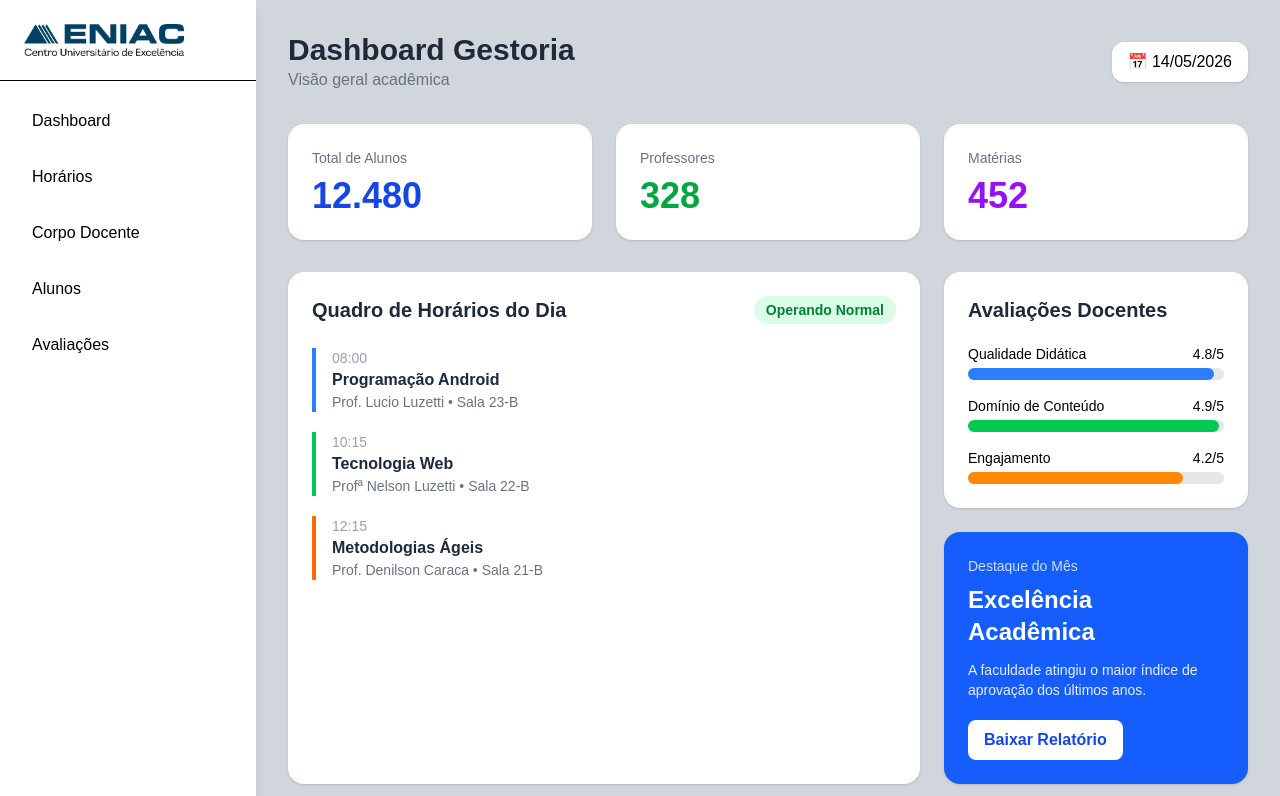
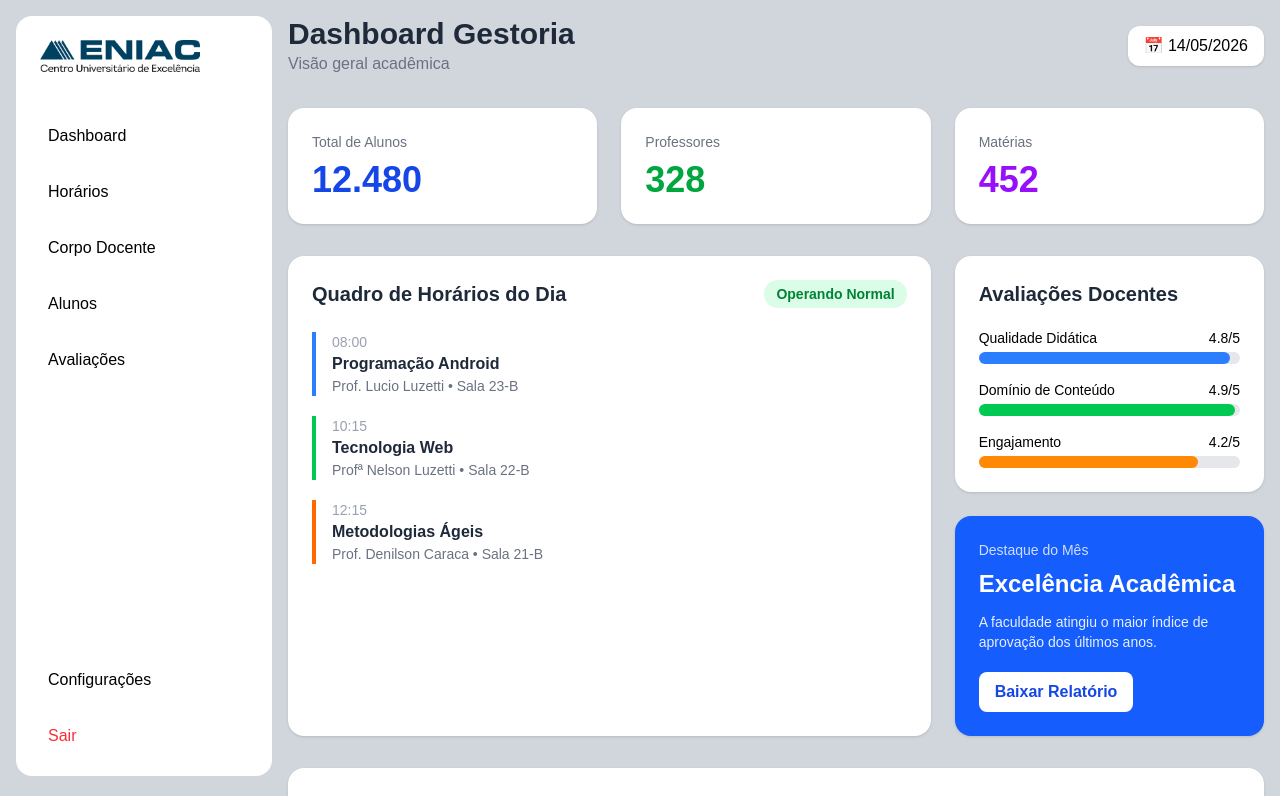
Before and after one commit to JoaoVitor5/FrontProject, a Next.js app: page /gestoria in a window 1280 px wide. Shown: the top 796 px of the page. Built offline with nearby package versions, Linux system fonts and the light colour scheme.

Commit message:
atualização na página de gestoria, na parte da sidebar

```diff
--- a/app/globals.css
+++ b/app/globals.css
@@ -81,7 +81,7 @@ nav.no-underline::after {
   left: 130%;
 }
 
-/*coordenacao*/
+/* gestoria */
 
 .sidebar-button {
   padding: 12px 16px;
--- a/components/pages/GestoriaPage.tsx
+++ b/components/pages/GestoriaPage.tsx
@@ -1,14 +1,22 @@
+"use client";
+
+import { useRouter } from "next/navigation";
+
 export default function GestoriaPage() {
+
+    const router = useRouter();
+
   return (
+
     <main className="flex min-h-screen bg-gray-300">
 
       {/* Sidebar */}
-<aside className="w-64 bg-white shadow-lg flex flex-col justify-between">
+<aside className="w-64 h-[95vh] sticky top-4 ml-4 bg-white shadow-x1 rounded-2xl flex flex-col justify-between">
 
   <div>
 
     {/* Logo */}
-    <div className="p-6 border-b">
+    <div className="p-6">
       <img
         src="/eniac-logo.png"
         alt="Logo ENIAC"
@@ -16,7 +24,7 @@ export default function GestoriaPage() {
       />
     </div>
 
-    {/* Navegação */}
+    {/* Navegação da Navbar */}
     <nav className="no-underline flex flex-col p-4 gap-2">
 
       <button className="sidebar-button">
@@ -43,15 +51,17 @@ export default function GestoriaPage() {
 
   </div>
 
-  {/* Parte inferior */}
-  <div className="p-4 border-t flex flex-col gap-2">
+  {/* Parte inferior da Navbar */}
+  <div className="p-4 flex flex-col gap-2">
 
     <button className="sidebar-button">
        Configurações
     </button>
 
-    <button className="sidebar-button text-red-500">
-       Sair
+    <button
+    onClick={() => router.push("/cadastro")}
+    className="sidebar-button text-red-500">
+     Sair
     </button>
 
   </div>
@@ -59,10 +69,10 @@ export default function GestoriaPage() {
 </aside>
 
 
-{/* Conteúdo */}
-<section className="flex-1 p-8">
+{/* Conteúdo do topo */}
+<section className="flex-1 p-4">
 
-  {/* Topo */}
+  {/* Topo da página */}
   <div className="flex items-center justify-between mb-8">
 
     <div>
@@ -81,7 +91,7 @@ export default function GestoriaPage() {
 
   </div>
 
-  {/* Cards */}
+  {/* Cards do topo */}
 <div className="grid grid-cols-3 gap-6 mb-8">
 
   <div className="bg-white p-6 rounded-2xl shadow">
@@ -119,7 +129,7 @@ export default function GestoriaPage() {
 {/* Área principal */}
 <div className="grid grid-cols-3 gap-6 mb-8">
 
-  {/* Quadro de horários */}
+  {/* Quadro de horários do dia*/}
   <div className="col-span-2 bg-white rounded-2xl shadow p-6">
 
     <div className="flex items-center justify-between mb-6">
@@ -195,7 +205,7 @@ export default function GestoriaPage() {
   {/* Painel lateral */}
   <div className="flex flex-col gap-6">
 
-    {/* Avaliações */}
+    {/* Avaliações docentes */}
     <div className="bg-white rounded-2xl shadow p-6">
 
       <h2 className="text-xl font-bold text-gray-800 mb-5">
```
